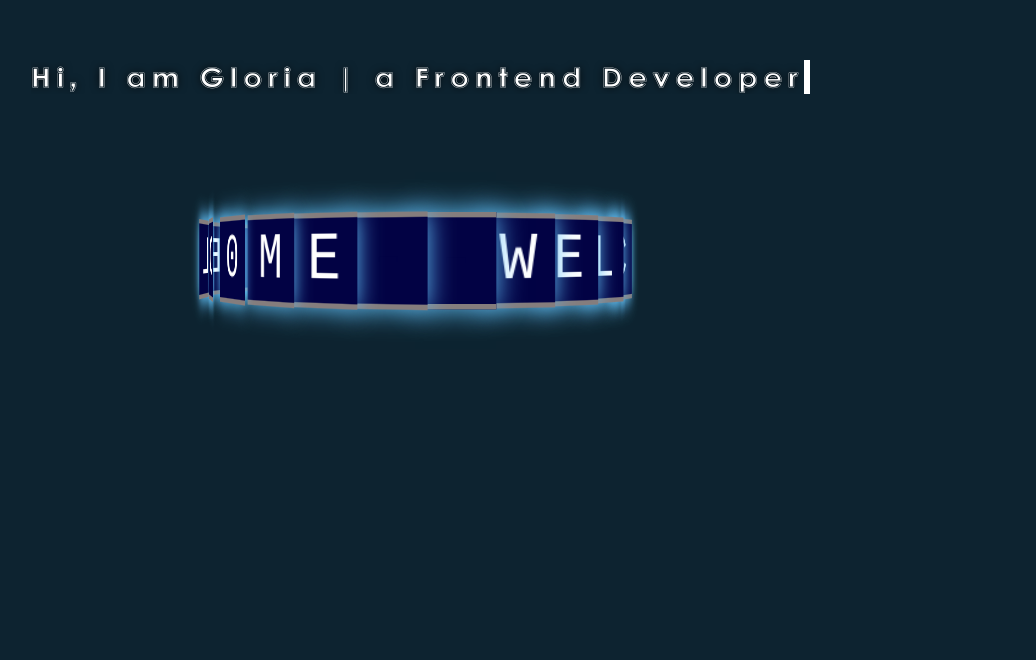
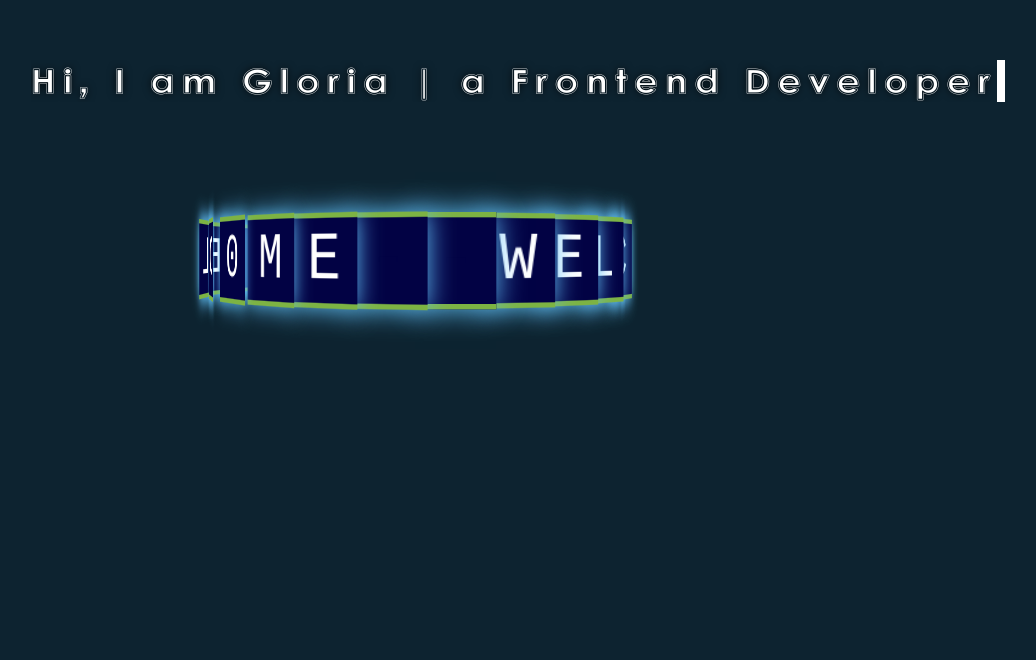
Before and after one commit to shinyb/gbradford-portfoliov2, a plain HTML site: page index.html in a window 1280 px wide. Shown: the part 140-800 px from the top of the page, without its empty margins (225-1261 px from the left). Drawn offline with Linux system fonts and the light colour scheme; files whose address does not match are found by name.

Commit message:
last commit

```diff
--- a/style.css
+++ b/style.css
@@ -71,8 +71,8 @@ header {
   font-size: 4em;
   transform-origin: left;
   transform-style: preserve-3d;
-  border-top: solid 4px rgb(133, 125, 125);
-  border-bottom: 4px rgb(133, 125, 125) solid;
+  border-top: solid 4px var(--alt-background);
+  border-bottom: 4px var(--alt-background) solid;
   box-shadow: 0px 0px 20px rgb(98, 194, 250);
   padding: 3px 15px;
   transform: rotateY(calc(var(--i) * calc(360deg / 25))) translateZ(200px);
@@ -103,7 +103,7 @@ span.space {
 
 .typewriter h1 {
   margin: 0 auto;
-  font-size: 2rem;
+  font-size: 2.5rem;
   color: #fff;
   overflow: hidden; /* Ensures the content is not revealed until the animation */
   border-right: .20em solid white; /* The typwriter cursor */
```
